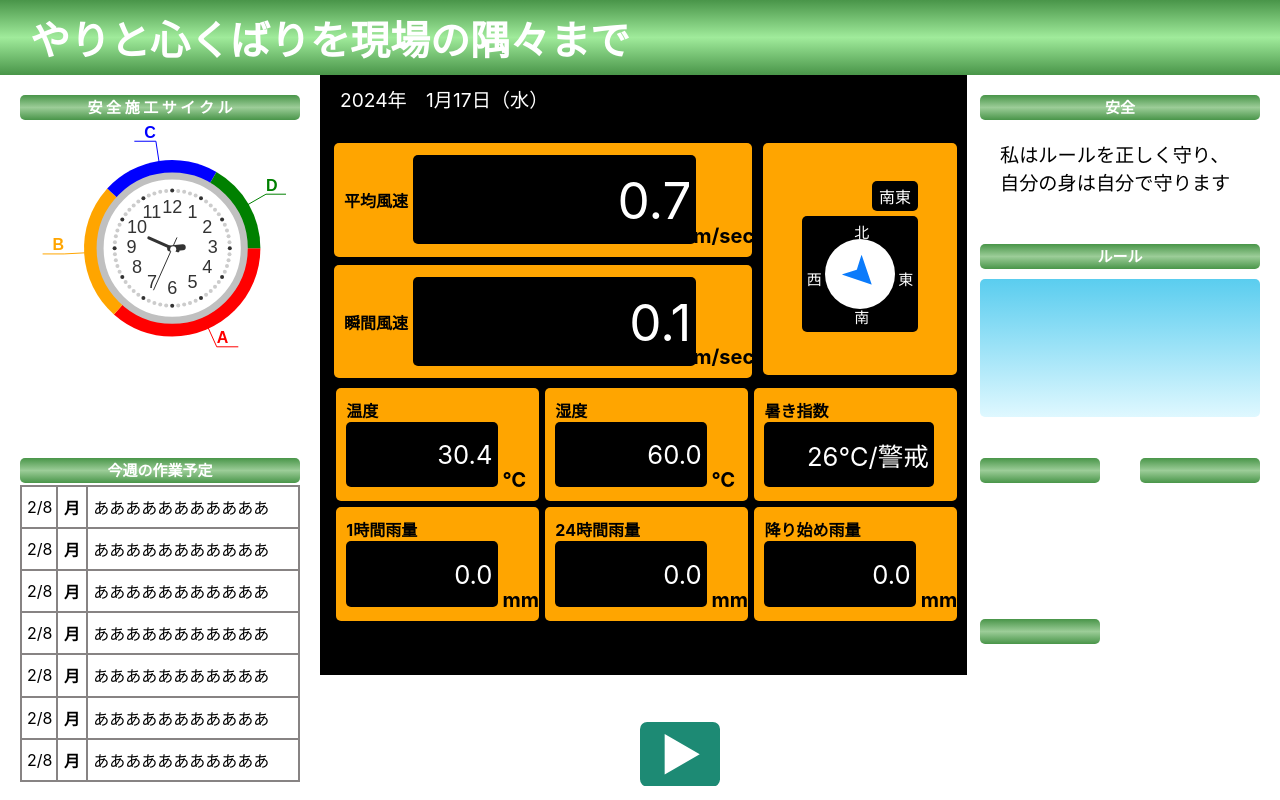
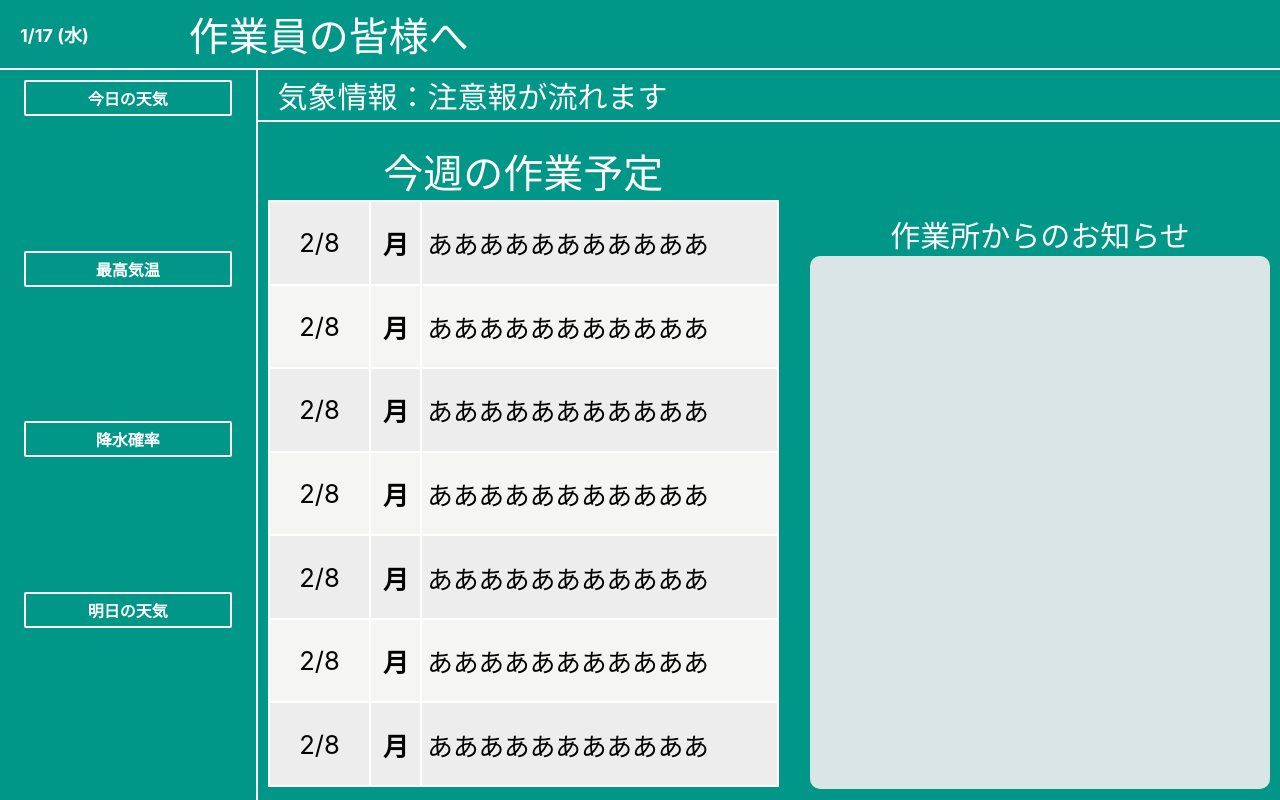
Before and after one commit to fisher-lirycs/dashboard, a React (Create React App) app: page /dashboard01 in a window 1280 px wide. Built offline with nearby package versions, Linux system fonts and the light colour scheme; no server answers.

Commit message:
add router

```diff
--- a/package.json
+++ b/package.json
@@ -18,6 +18,7 @@
     "react": "^18.2.0",
     "react-clock": "^4.6.0",
     "react-dom": "^18.2.0",
+    "react-router-dom": "^6.21.3",
     "react-scripts": "5.0.1",
     "react-transition-group": "^4.4.5",
     "styled-components": "^6.1.8",
--- a/src/App.tsx
+++ b/src/App.tsx
@@ -1,8 +1,11 @@
 import React, { useEffect, useState } from 'react';
-import Dashboard from './components/Dashboard/02';
+import DashBoard01 from './components/Dashboard/01';
+import DashBoard02 from './components/Dashboard/02';
 import { WeatherType } from './types/Types';
 import axios from 'axios';
 import 'react-clock/dist/Clock.css';
+import { Link } from 'react-router-dom';
+import { Routes, Route } from 'react-router-dom';
 
 function App() {
   const [weather, setWeather] = useState<WeatherType>();
@@ -13,9 +16,15 @@ function App() {
   }, []);
   return (
     <div>
-      {/* <Dashboard weather={weather} /> */}
-      <Dashboard />
-    </div>
+      <ul>
+        <li>
+          <Link to="/dashBoard01" >DashBoard01</Link>
+        </li>
+        <li>
+          <Link to="/dashBoard02">DashBoard02</Link>
+        </li>
+      </ul>
+    </div >
   );
 }
 
--- a/src/components/Dashboard/01/index.tsx
+++ b/src/components/Dashboard/01/index.tsx
@@ -12,7 +12,7 @@ export interface DashboardProps {
     children?: React.ReactNode;
 }
 
-const Dashboard: React.FC<DashboardProps> = ({ weather, children }) => {
+const DashBoard01: React.FC<DashboardProps> = ({ weather, children }) => {
     const day = new Date();
     return (
         <Body>
@@ -129,4 +129,4 @@ const NoticeBlock = styled.div`
 `
 
 
-export default Dashboard;
+export default DashBoard01;
--- a/src/components/Dashboard/02/index.tsx
+++ b/src/components/Dashboard/02/index.tsx
@@ -9,7 +9,7 @@ import Weather from "./weather";
 import { ReactComponent as PlayImage } from "./../../../assets/images/play.svg";
 import Slider from "./slider";
 
-const DashBoard: React.FC = () => {
+const DashBoard02: React.FC = () => {
     const [sliderStatus, setSliderStatus] = useState(false);
     return (
         <Container>
@@ -97,4 +97,4 @@ const PlayButton = styled.div`
     cursor: pointer;
 `;
 
-export default DashBoard;
+export default DashBoard02;
--- a/src/index.tsx
+++ b/src/index.tsx
@@ -4,13 +4,34 @@ import './index.css';
 import './carousel.css';
 import App from './App';
 import reportWebVitals from './reportWebVitals';
+import {
+  createBrowserRouter,
+  RouterProvider,
+} from "react-router-dom";
+import DashBoard01 from './components/Dashboard/01';
+import DashBoard02 from './components/Dashboard/02';
 
 const root = ReactDOM.createRoot(
   document.getElementById('root') as HTMLElement
 );
+
+const router = createBrowserRouter([
+  {
+    path: "/",
+    element: <App />,
+  },
+  {
+    path: "/dashboard01",
+    element: <DashBoard01 />,
+  },
+  {
+    path: "/dashboard02",
+    element: <DashBoard02 />,
+  },
+]);
 root.render(
   <React.StrictMode>
-    <App />
+    <RouterProvider router={router} />
   </React.StrictMode>
 );
 
```
Also changed, not shown: 1 other file (tests, documents, lock files or other folders).
